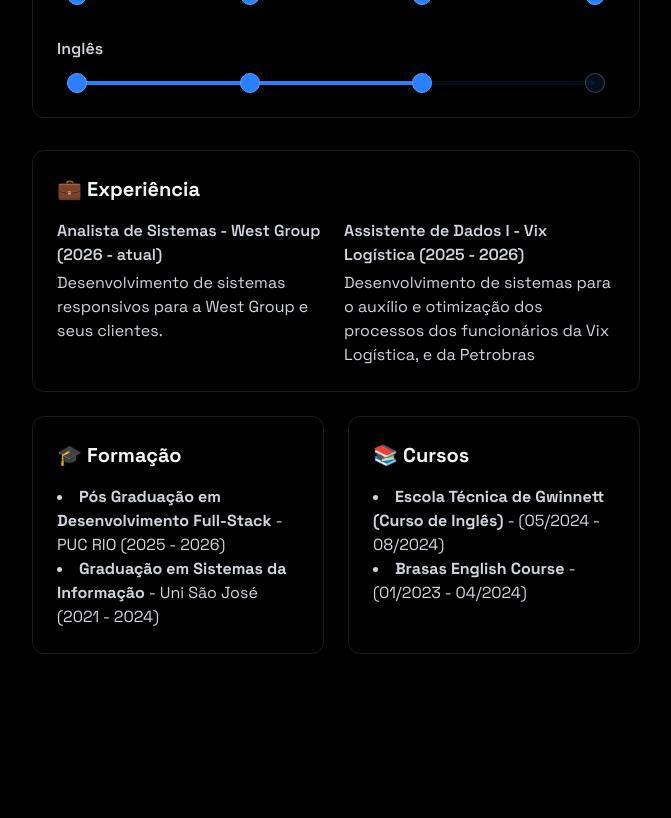
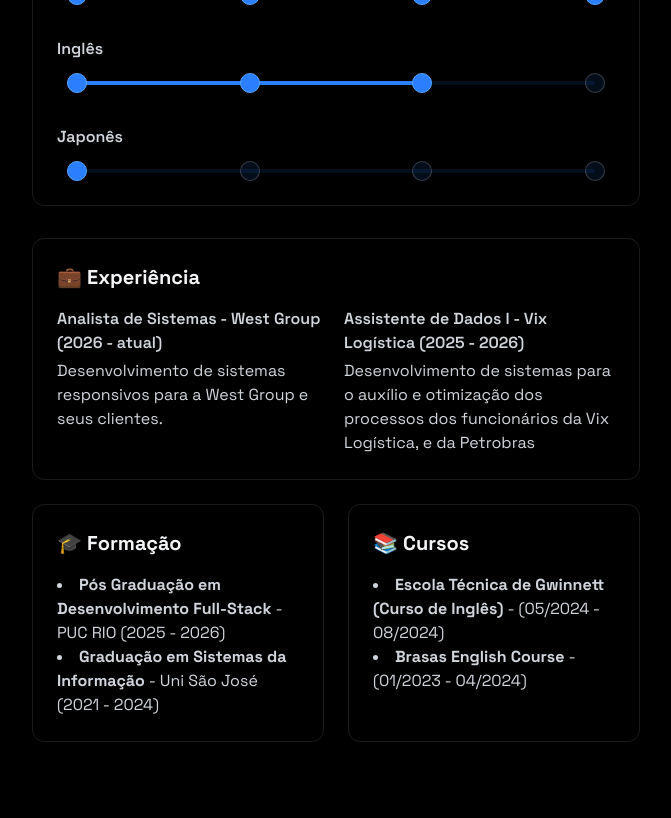
Before and after one commit to Danreby/danreby-portifolio, a React (Vite) app: page / in a window 1280 px wide. Shown: the part 1560-2378 px from the top of the page, without its empty margins (304-975 px from the left). Built offline with nearby package versions, Linux system fonts and the light colour scheme.

Commit message:
Adicionando japones

```diff
--- a/src/i18n/translations.js
+++ b/src/i18n/translations.js
@@ -56,6 +56,7 @@ const about = {
     languages: [
       { name: "Português", level: 3 },
       { name: "Inglês", level: 2 },
+      { name: "Japonês", level: 0 },
     ],
     levels: ["Básico", "Intermediário", "Avançado", "Fluente"],
   },
@@ -84,6 +85,7 @@ const about = {
     languages: [
       { name: "Portuguese", level: 3 },
       { name: "English", level: 2 },
+      { name: "Japanese", level: 0 },
     ],
     levels: ["Basic", "Intermediate", "Advanced", "Fluent"],
   },
```
